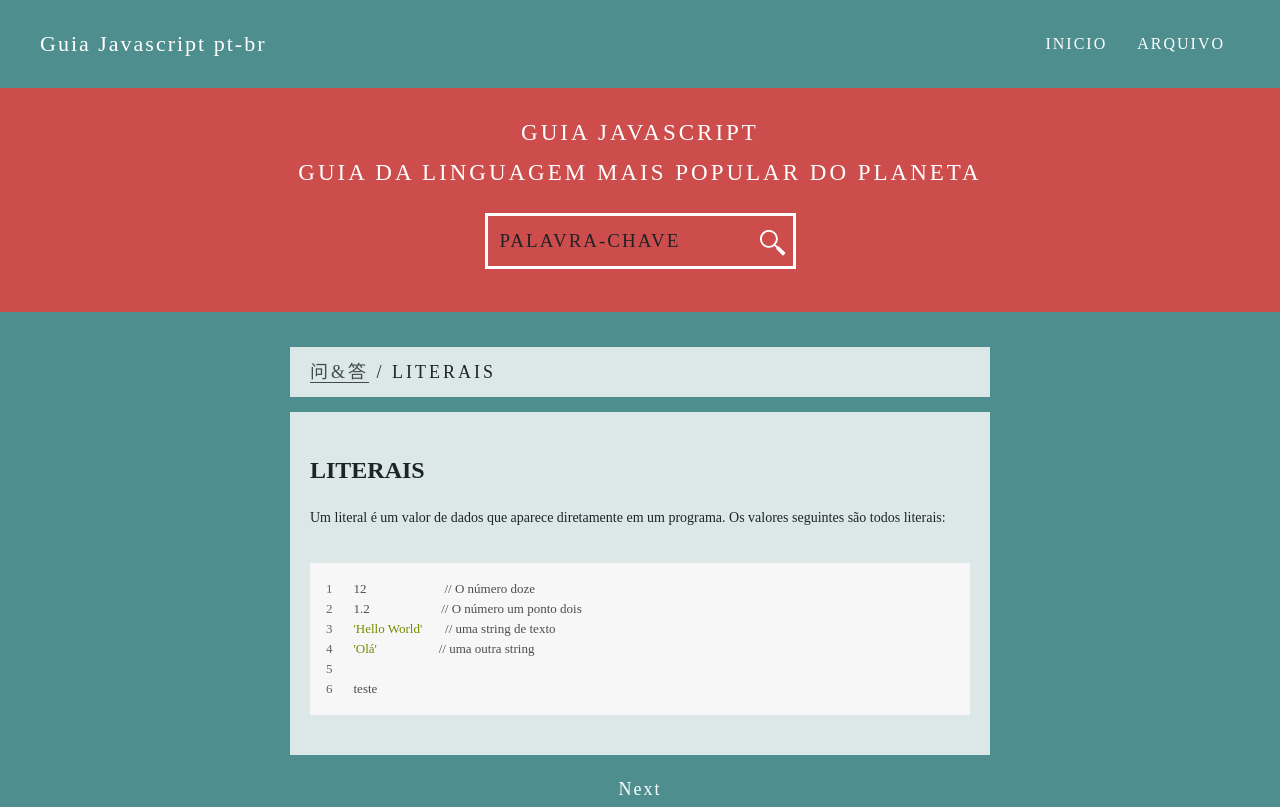
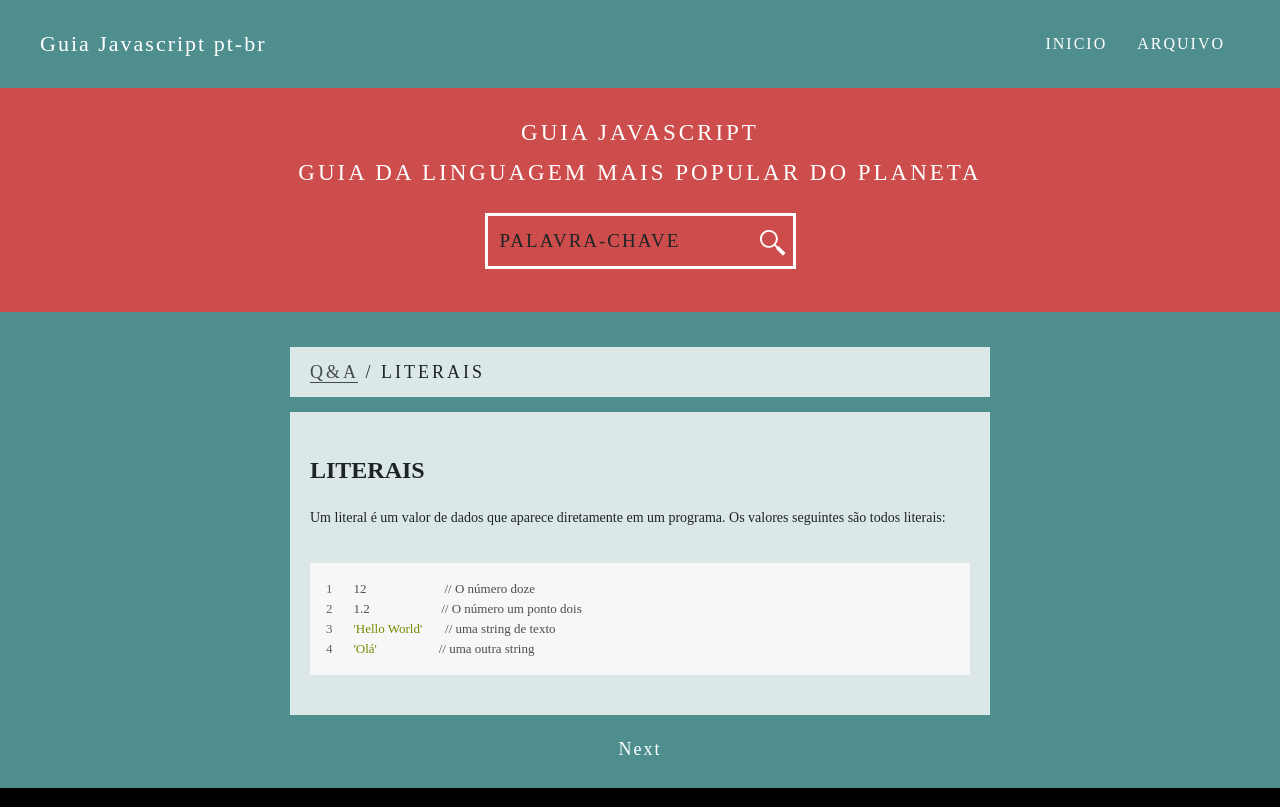
Before and after one commit to MendesGabriel/guiajavascript, a plain HTML site: page 2017/09/22/Literais/index.html in a window 1280 px wide. Shown: the top 807 px of the page. Drawn offline with Linux system fonts and the light colour scheme.

Commit message:
Site updated: 2017-09-22 23:30:38

```diff
--- a/2017/09/22/Literais/index.html
+++ b/2017/09/22/Literais/index.html
@@ -123,10 +123,10 @@ function dismissSearchResultModal() {
 </div>
 <div class="section" id="Post">
 	<div class="section_content">
-		<p class="breadcrumb"><a href="/guiajavascript/">问&amp;答</a> / Literais</p>
+		<p class="breadcrumb"><a href="/guiajavascript/">Q&amp;A</a> / Literais</p>
 		<div class="page_content mdcss">
 			<h1 id="LITERAIS"><a href="#LITERAIS" class="headerlink" title="LITERAIS"></a>LITERAIS</h1><p>Um literal é um valor de dados que aparece diretamente em um programa. Os valores seguintes são todos literais:</p>
-<figure class="highlight bash"><table><tr><td class="gutter"><pre><div class="line">1</div><div class="line">2</div><div class="line">3</div><div class="line">4</div><div class="line">5</div><div class="line">6</div></pre></td><td class="code"><pre><div class="line">12                        // O número doze</div><div class="line">1.2                      // O número um ponto dois</div><div class="line"><span class="string">'Hello World'</span>       // uma string de texto</div><div class="line"><span class="string">'Olá'</span>                   // uma outra string</div><div class="line"></div><div class="line">teste</div></pre></td></tr></table></figure>
+<figure class="highlight bash"><table><tr><td class="gutter"><pre><div class="line">1</div><div class="line">2</div><div class="line">3</div><div class="line">4</div></pre></td><td class="code"><pre><div class="line">12                        // O número doze</div><div class="line">1.2                      // O número um ponto dois</div><div class="line"><span class="string">'Hello World'</span>       // uma string de texto</div><div class="line"><span class="string">'Olá'</span>                   // uma outra string</div></pre></td></tr></table></figure>
 
 		</div>
 	</div>
--- a/search.xml
+++ b/search.xml
@@ -6,7 +6,7 @@
       <title><![CDATA[Literais]]></title>
       <url>/guiajavascript/2017/09/22/Literais/</url>
       <content type="html"><![CDATA[<h1 id="LITERAIS"><a href="#LITERAIS" class="headerlink" title="LITERAIS"></a>LITERAIS</h1><p>Um literal é um valor de dados que aparece diretamente em um programa. Os valores seguintes são todos literais:</p>
-<figure class="highlight bash"><table><tr><td class="gutter"><pre><div class="line">1</div><div class="line">2</div><div class="line">3</div><div class="line">4</div><div class="line">5</div><div class="line">6</div></pre></td><td class="code"><pre><div class="line">12                        // O número doze</div><div class="line">1.2                      // O número um ponto dois</div><div class="line"><span class="string">'Hello World'</span>       // uma string de texto</div><div class="line"><span class="string">'Olá'</span>                   // uma outra string</div><div class="line"></div><div class="line">teste</div></pre></td></tr></table></figure>
+<figure class="highlight bash"><table><tr><td class="gutter"><pre><div class="line">1</div><div class="line">2</div><div class="line">3</div><div class="line">4</div></pre></td><td class="code"><pre><div class="line">12                        // O número doze</div><div class="line">1.2                      // O número um ponto dois</div><div class="line"><span class="string">'Hello World'</span>       // uma string de texto</div><div class="line"><span class="string">'Olá'</span>                   // uma outra string</div></pre></td></tr></table></figure>
 ]]></content>
 
 
```
Also changed, not shown: 2017/09/22/Comentarios/index.html (+1 -1 lines), 2017/09/22/hello-world/index.html (+1 -1 lines), archives/2017/09/index.html (+1 -1 lines), archives/2017/index.html (+1 -1 lines), archives/index.html (+1 -1 lines).
